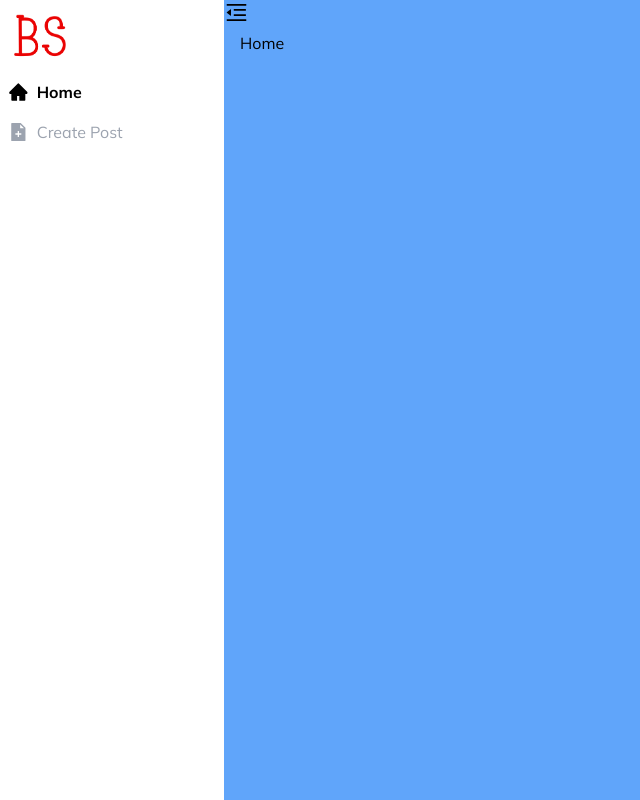
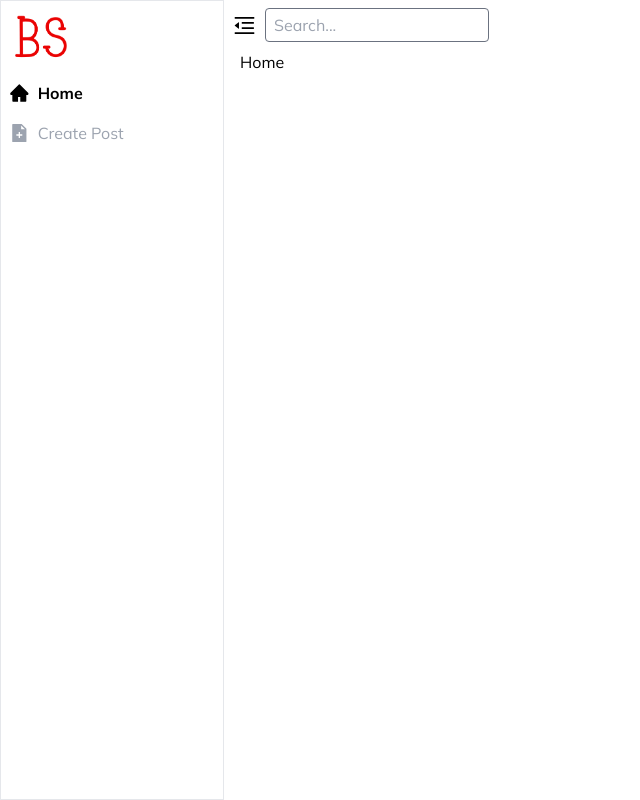
Before and after one commit to jonnyabrams/blog-standard, a React (Create React App) app in the folder admin/: page / in a window 1280 px wide. Shown: the whole page, without its empty margins (0-640 px from the left). Built offline with nearby package versions, Linux system fonts and the light colour scheme.

Commit message:
searchbar

```diff
--- a/admin/src/App.tsx
+++ b/admin/src/App.tsx
@@ -8,6 +8,7 @@ import CreatePost from "./pages/CreatePost";
 import UpdatePost from "./pages/UpdatePost";
 import NotFound from "./pages/NotFound";
 import Navbar from "./components/Navbar";
+import Searchbar from "./components/Searchbar";
 
 const App = () => {
   const [closedNav, setClosedNav] = useState(false);
@@ -21,12 +22,13 @@ const App = () => {
   return (
     <div className="flex">
       {/* nav section  */}
-      <div className={`${getNavWidth()} h-screen transition-width`}>
+      <div className={`${getNavWidth()} h-screen transition-width border border-r`}>
         <Navbar closed={closedNav} />
       </div>
 
       {/* content section */}
-      <div className="flex-1 min-h-screen bg-blue-400">
+      <div className="flex-1 min-h-screen">
+        <div className="flex items-center p-2">
           <button onClick={toggleNav}>
             {closedNav ? (
               <AiOutlineMenuUnfold size={25} />
@@ -34,6 +36,8 @@ const App = () => {
               <AiOutlineMenuFold size={25} />
             )}
           </button>
+          <Searchbar />
+        </div>
 
         <div className="max-w-screen-lg mx-auto">
           <Routes>
--- /dev/null
+++ b/admin/src/components/Searchbar.tsx
@@ -0,0 +1,9 @@
+const Searchbar = () => {
+  return (
+    <form>
+      <input placeholder="Search..." className="border border-gray-500 outline-none focus:ring-1 ring-blue-500 w-56 rounded p-1 pl-2 ml-2" />
+    </form>
+  );
+};
+
+export default Searchbar;
```
Also changed, not shown: admin/public/blog-standard.png (added). Lines whose indentation alone changed are shown as unchanged.
